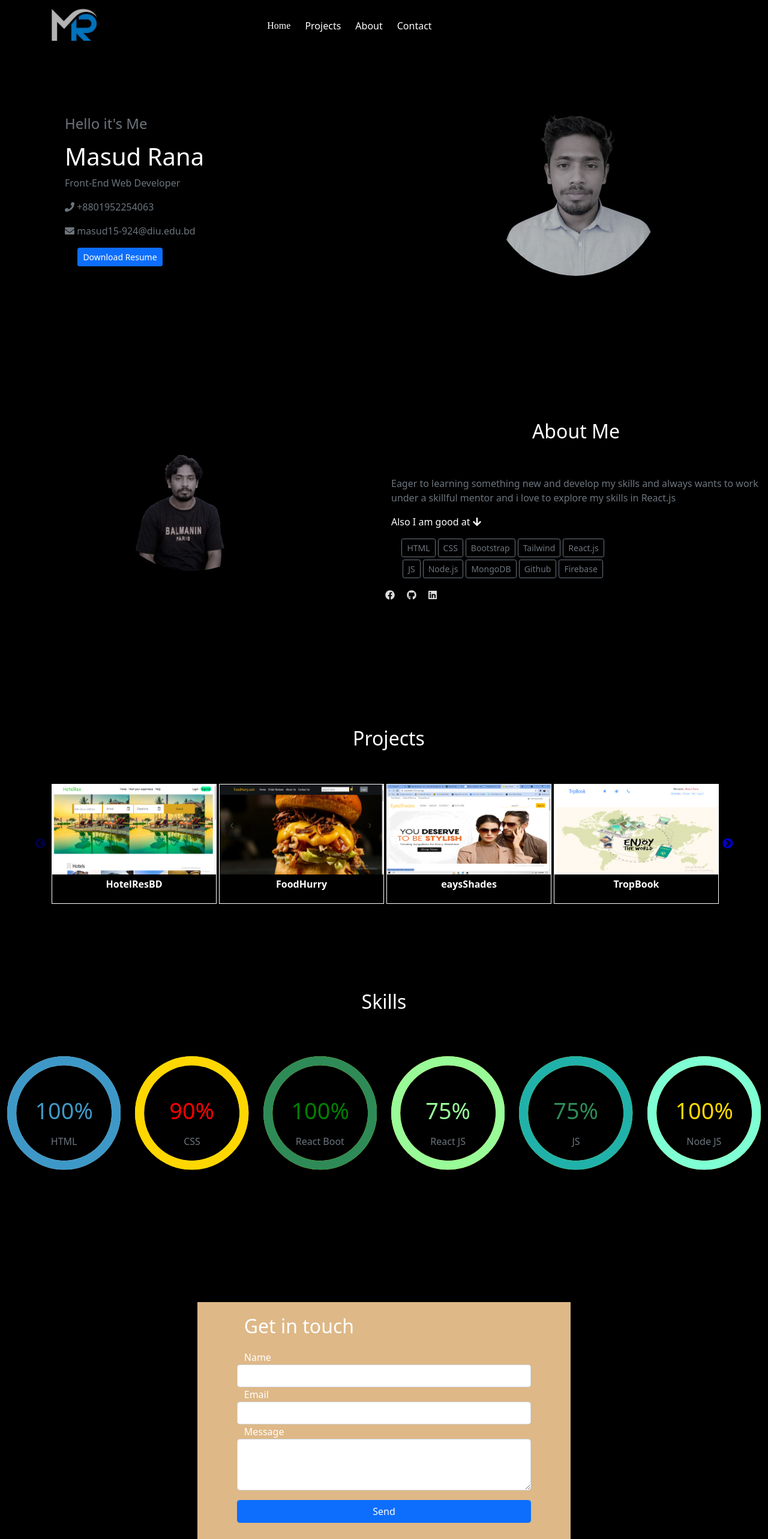
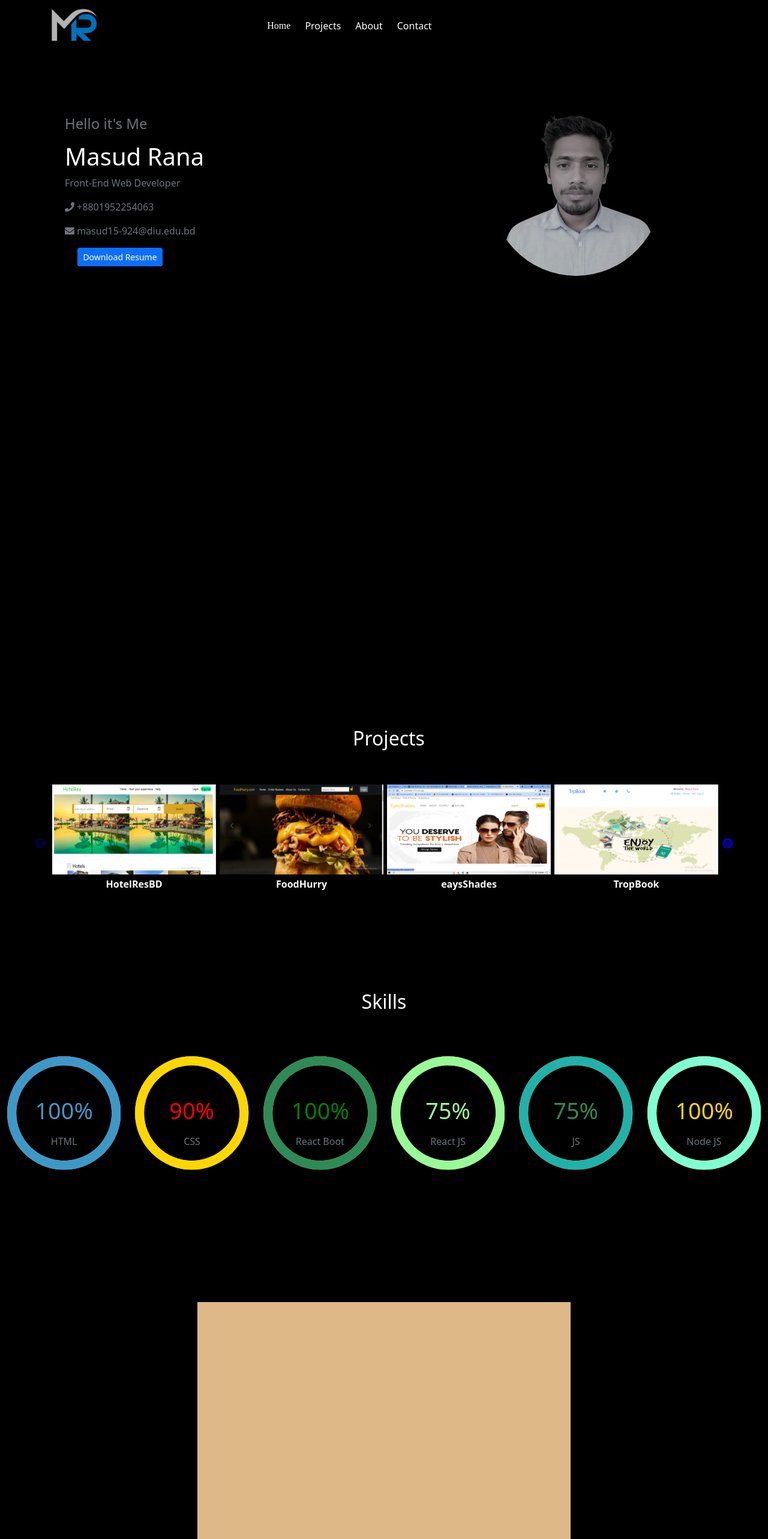
Before and after one commit to MasudRana924/my-portfolio, a React (Create React App) app: page / in a window 1280 px wide. Shown: the top 2566 px of the page at 60% size. Built offline with nearby package versions, Linux system fonts and the light colour scheme.

Commit message:
aos done

```diff
--- a/package.json
+++ b/package.json
@@ -3,6 +3,7 @@
   "version": "0.1.0",
   "private": true,
   "dependencies": {
+    "@formspree/react": "^2.2.4",
     "@fortawesome/fontawesome-svg-core": "^1.2.36",
     "@fortawesome/free-brands-svg-icons": "^5.15.4",
     "@fortawesome/free-regular-svg-icons": "^5.15.4",
--- a/src/Pages/About/About.js
+++ b/src/Pages/About/About.js
@@ -5,8 +5,15 @@ import { faArrowDown } from '@fortawesome/free-solid-svg-icons'
 import { faFacebook, faGithub, faLinkedin } from '@fortawesome/free-brands-svg-icons'
 import img from '../../Images/241886469_3075688522677532_3963189163640105276_n-removebg-preview-removebg-preview.jpg'
 import './About.css'
+import AOS from 'aos';
+import 'aos/dist/aos.css';
+AOS.init();
+const About = () => {
+    AOS.init({
+        duration:400,
+          offset: 420,
 
-const About = () => {
+      })
     const arrow = <FontAwesomeIcon icon={faArrowDown} />
     const fb = <FontAwesomeIcon icon={faFacebook} className="icon"/>
     const git = <FontAwesomeIcon icon={faGithub}className="icon" />
@@ -16,10 +23,14 @@ const About = () => {
             <Container fluid className="mt-5 pt-5">
                 <Row xs={1} md={2}>
                     <Col md={6} className="pt-5 pt-5">
+                        <div  data-aos="fade-right">
                         <img src={img} className=" main-img" alt="" />
+                        </div>
+
+
                     </Col>
                     <Col xs={12} md={6} order>
-                        <div className="mt-5 pt-5">
+                        <div data-aos="fade-up" data-aos-offset="420" data-aos-easing="ease-in-sine" data-aos-duration="400" className="mt-5 pt-5">
                             <h2 className="text-white pb-5">About Me</h2>
                             <p className="phone text-start text-secondary">Eager to learning something new and develop my skills and always wants to work under a skillful mentor and i love to explore my skills in React.js</p>
 
--- a/src/Pages/Email/Email.js
+++ b/src/Pages/Email/Email.js
@@ -2,14 +2,20 @@ import { Container, Row, Col } from 'react-bootstrap';
 import emailjs from 'emailjs-com';
 import { ToastContainer, toast } from 'react-toastify';
 import 'react-toastify/dist/ReactToastify.css';
+import './Email.css'
+import AOS from 'aos';
+import 'aos/dist/aos.css';
+AOS.init();
+const Email = () => {
+    AOS.init({
+        duration:400,
+          offset: 420,
 
-import './Email.css'
-
-const Email = () => {
+      })
     const tostify = () => {
         toast.success('Message Send Successfull ', {
             position: "top-center",
-            autoClose: 4000,
+            autoClose: 2000,
             hideProgressBar: false,
             closeOnClick: true,
             pauseOnHover: true,
@@ -21,15 +27,17 @@ const Email = () => {
 
     const sendEmail = (e) => {
         e.preventDefault()
-        emailjs.sendForm('service_74q30d3', 'template_fbn1zdw', e.target, 'user_AEBd3Ukge2S5SripPAeyU')
+         emailjs.sendForm('service_74q30d3', 'template_fbn1zdw', e.target, 'user_AEBd3Ukge2S5SripPAeyU')
             .then((result) => {
                 tostify()
+                e.target.reset()
 
             }, (error) => {
-                console.log(error.text);
-            });
+             console.log(error.text);
+             });
 
     }
+
 
     return (
         <div id="contact">
@@ -38,7 +46,7 @@ const Email = () => {
                     <Col md={2} className="mt-5 pt-5"></Col>
                     <Col md={8} className="mt-5 pt-5">
                         <div className="contact-form w-75 mx-auto ">
-                            <div className="get-touch w-75 mx-auto">
+                            <div data-aos="zoom-in" className="get-touch w-75 mx-auto">
                                 <p className="text-white text-start pt-3 fs-2">Get in touch</p>
                                 <form className="row" onSubmit={sendEmail}>
                                     <label className="text-white text-start">Name</label>
@@ -49,6 +57,7 @@ const Email = () => {
                                     <textarea name="message" cols="12" rows="3" className="form-control"></textarea>
                                     <input  type="submit" value="Send" className="form-control btn btn-primary mt-3" />
                                 </form>
+
                             </div>
                         </div>
                     </Col>
--- a/src/Pages/Projects/Projects.css
+++ b/src/Pages/Projects/Projects.css
@@ -4,7 +4,7 @@
 }
 .hotels-card{
     height:200px;
-    border: 1px solid white;
+    border: 1px solid black;
 }
 .slick-prev:before, .slick-next:before {
     color: blue !important;
```
Also changed, not shown: 1 other file (tests, documents, lock files or other folders).
